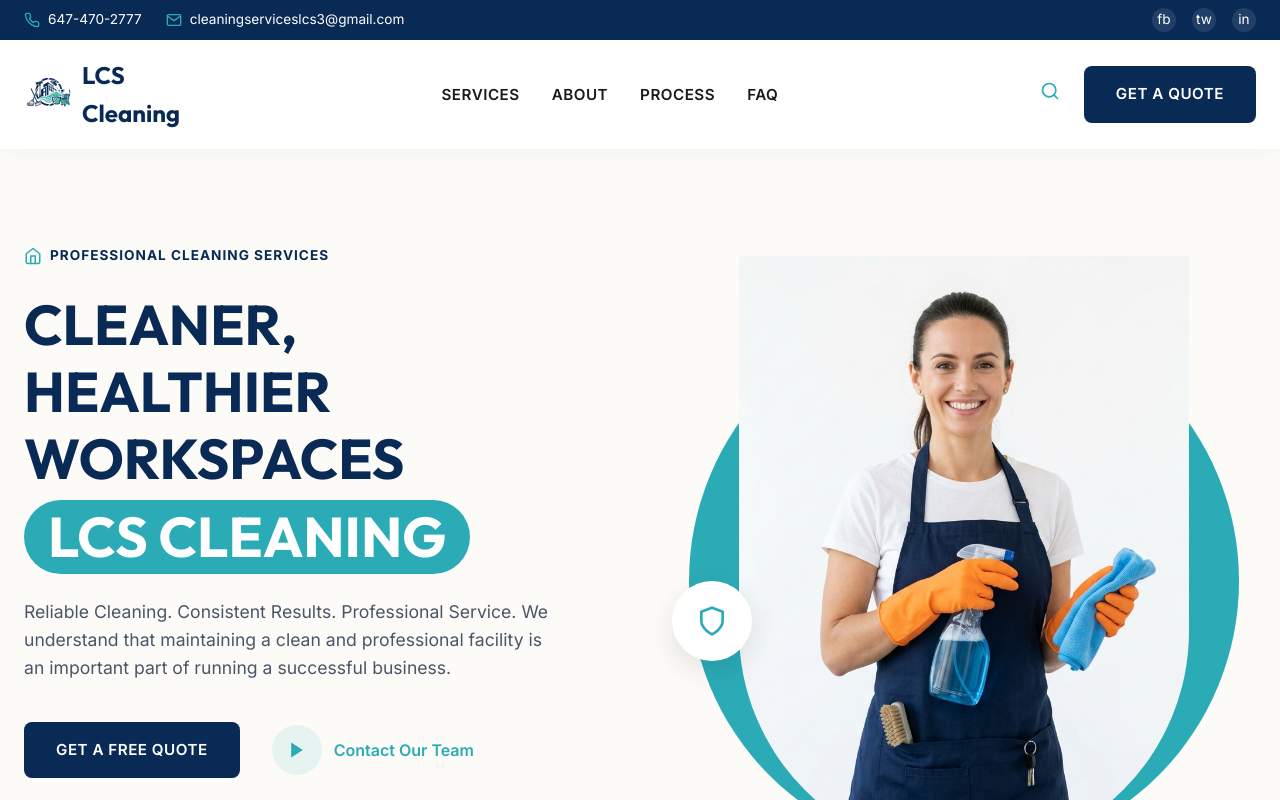
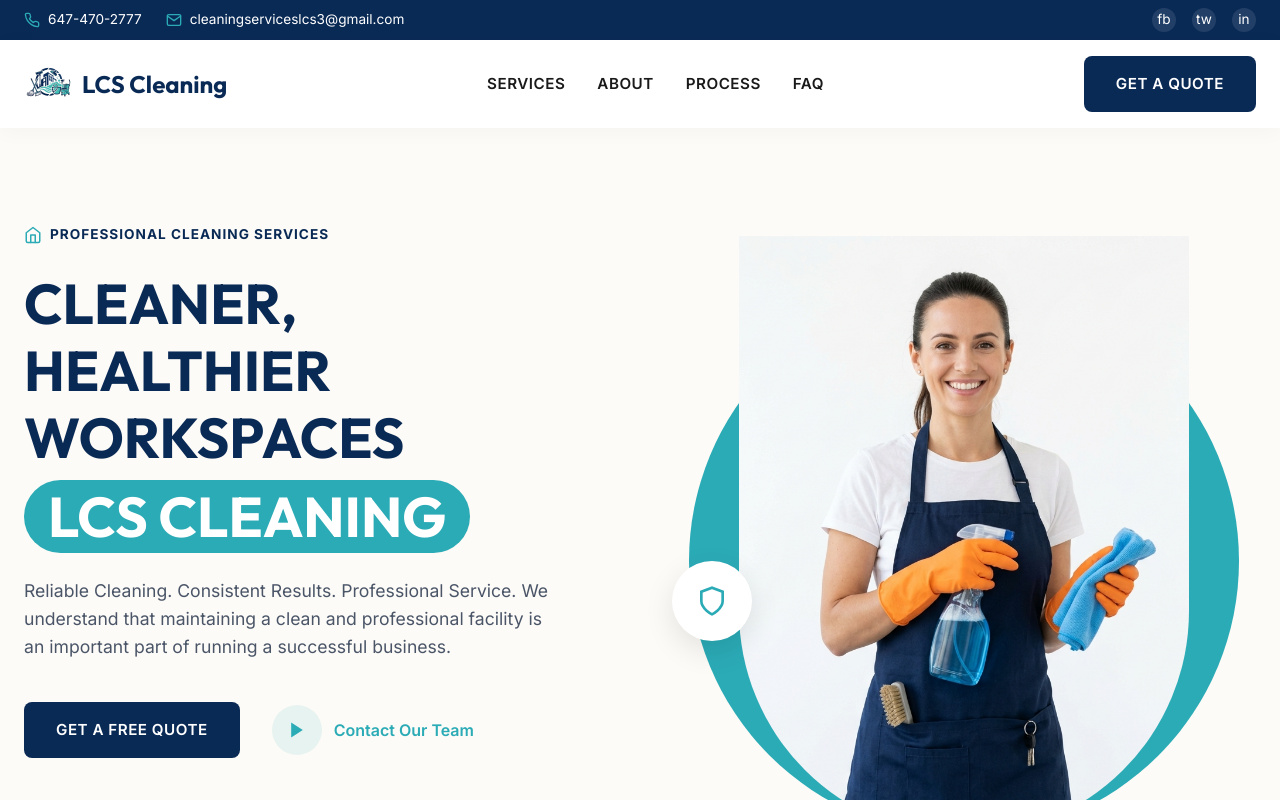
Before and after one commit to jawadashraf678/LCS-Cleaning-Services, a Next.js app: page / in a window 1280 px wide. Shown: the top 800 px of the page. Built offline with nearby package versions, Linux system fonts and the light colour scheme.

Commit message:
Fixed mobile search icon, single line logo text, and AOS scroll issue

```diff
--- a/src/app/globals.css
+++ b/src/app/globals.css
@@ -24,7 +24,6 @@ html, body {
   color: var(--text-primary);
   background-color: var(--bg-color);
   line-height: 1.6;
-  overflow-x: hidden;
 }
 
 html {
@@ -114,10 +113,8 @@ a {
   }
   .container {
     padding: 0 1rem;
-    overflow-x: hidden;
   }
   body, html {
-    overflow-x: hidden;
     width: 100%;
   }
 }
--- a/src/app/layout.js
+++ b/src/app/layout.js
@@ -7,6 +7,9 @@ const outfit = Outfit({ subsets: ["latin"], variable: "--font-outfit" });
 export const metadata = {
   title: "LCS Cleaning Services Inc. | Professional Cleaning",
   description: "Reliable Commercial & Professional Cleaning Services for healthier spaces and better results.",
+  icons: {
+    icon: '/LOGO.png',
+  },
 };
 
 export default function RootLayout({ children }) {
--- a/src/app/page.js
+++ b/src/app/page.js
@@ -43,7 +43,7 @@ export default function Home() {
   ];
 
   return (
-    <main>
+    <main style={{ overflowX: 'hidden', width: '100%' }}>
       {/* Top Bar */}
       <div className={styles.topBar}>
         <div className={`container ${styles.topBarContainer}`}>
@@ -70,7 +70,7 @@ export default function Home() {
         <div className={`container ${styles.navContainer}`}>
           <div className={styles.brand}>
             <Image src="/logo.png" alt="LCS Cleaning" width={50} height={50} />
-            <span>LCS<br/>Cleaning</span>
+            <span>LCS Cleaning</span>
           </div>
           <ul className={styles.navLinks}>
             <li><a href="#services">Services</a></li>
@@ -79,9 +79,6 @@ export default function Home() {
             <li><a href="#faq">FAQ</a></li>
           </ul>
           <div className={styles.navActions}>
-            <div className={styles.searchIcon}>
-              <svg width="20" height="20" viewBox="0 0 24 24" fill="none" stroke="currentColor" strokeWidth="2" strokeLinecap="round" strokeLinejoin="round"><circle cx="11" cy="11" r="8"></circle><line x1="21" y1="21" x2="16.65" y2="16.65"></line></svg>
-            </div>
             <a href="#contact" className={`btn btn-primary ${styles.desktopCta}`}>Get a Quote</a>
 
             {/* Hamburger Icon */}
--- a/src/app/page.module.css
+++ b/src/app/page.module.css
@@ -97,11 +97,6 @@
   display: flex;
   align-items: center;
   gap: 1.5rem;
-}
-
-.searchIcon {
-  color: var(--secondary-color);
-  cursor: pointer;
 }
 
 .hamburger {
@@ -825,9 +820,6 @@
   .desktopCta {
     display: none !important;
   }
-  .searchIcon {
-    display: none;
-  }
   .hamburger {
     display: block;
   }
```
